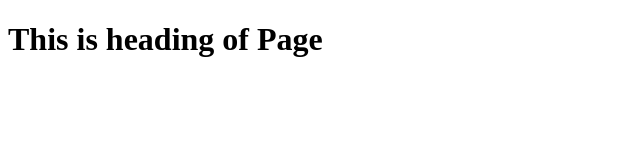
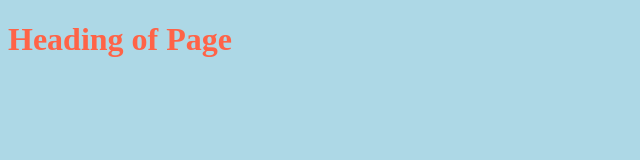
Before and after one commit to ataatallah/firstProject, a plain HTML site: page index.html in a window 1280 px wide. Shown: the whole page, without its empty margins (0-640 px from the left). Drawn offline with Linux system fonts and the light colour scheme.

Commit message:
delete one file, edit another, add 2 files

```diff
--- a/index.html
+++ b/index.html
@@ -4,9 +4,9 @@
     <meta charset="UTF-8" />
     <meta name="viewport" content="width=device-width, initial-scale=1.0" />
     <title>Document</title>
-    <link rel="stylesheet" href="style.css">
+    <link rel="stylesheet" href="style.css" />
   </head>
   <body>
-    <h1>This is heading of Page</h1>
+    <h1>Heading of Page</h1>
   </body>
 </html>
--- /dev/null
+++ b/style.css
@@ -0,0 +1,6 @@
+body{
+    background-color: lightblue;
+}
+h1{
+    color: tomato;
+}
```
Also changed, not shown: 1 other file.
